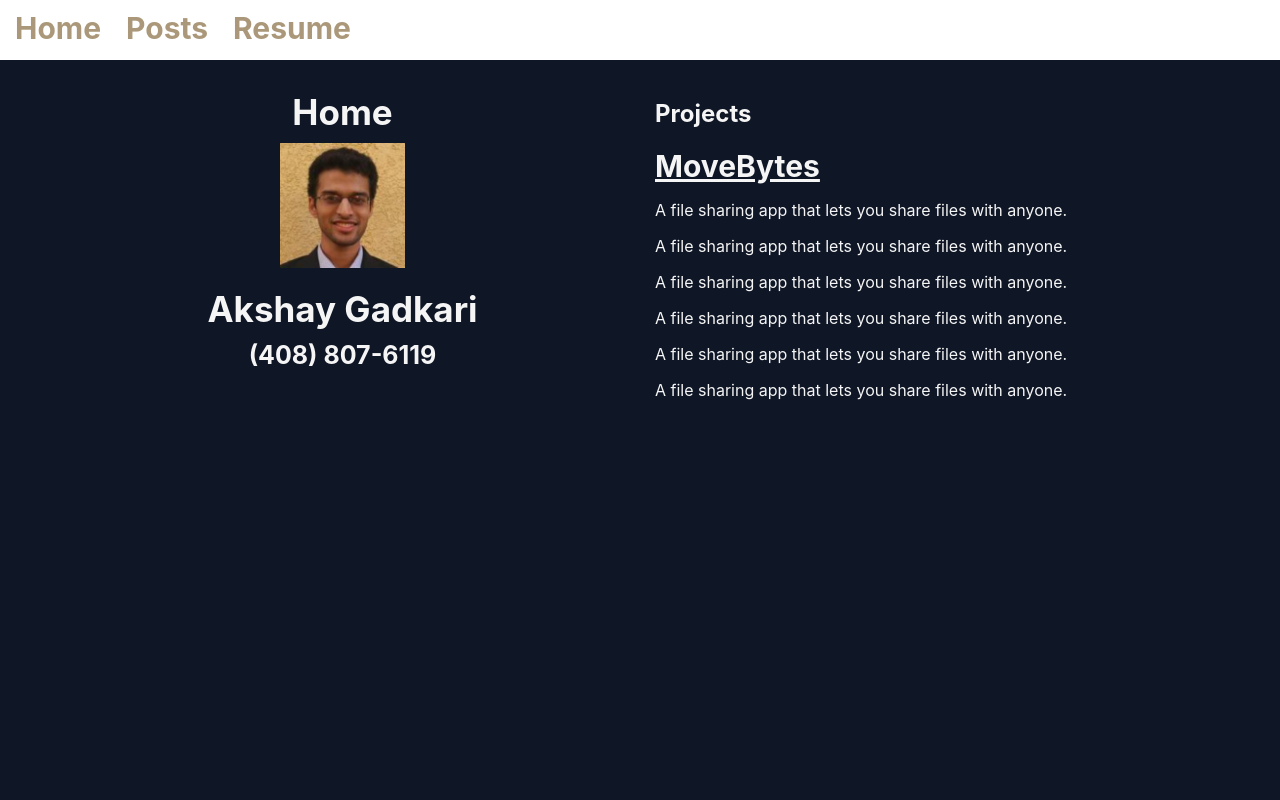
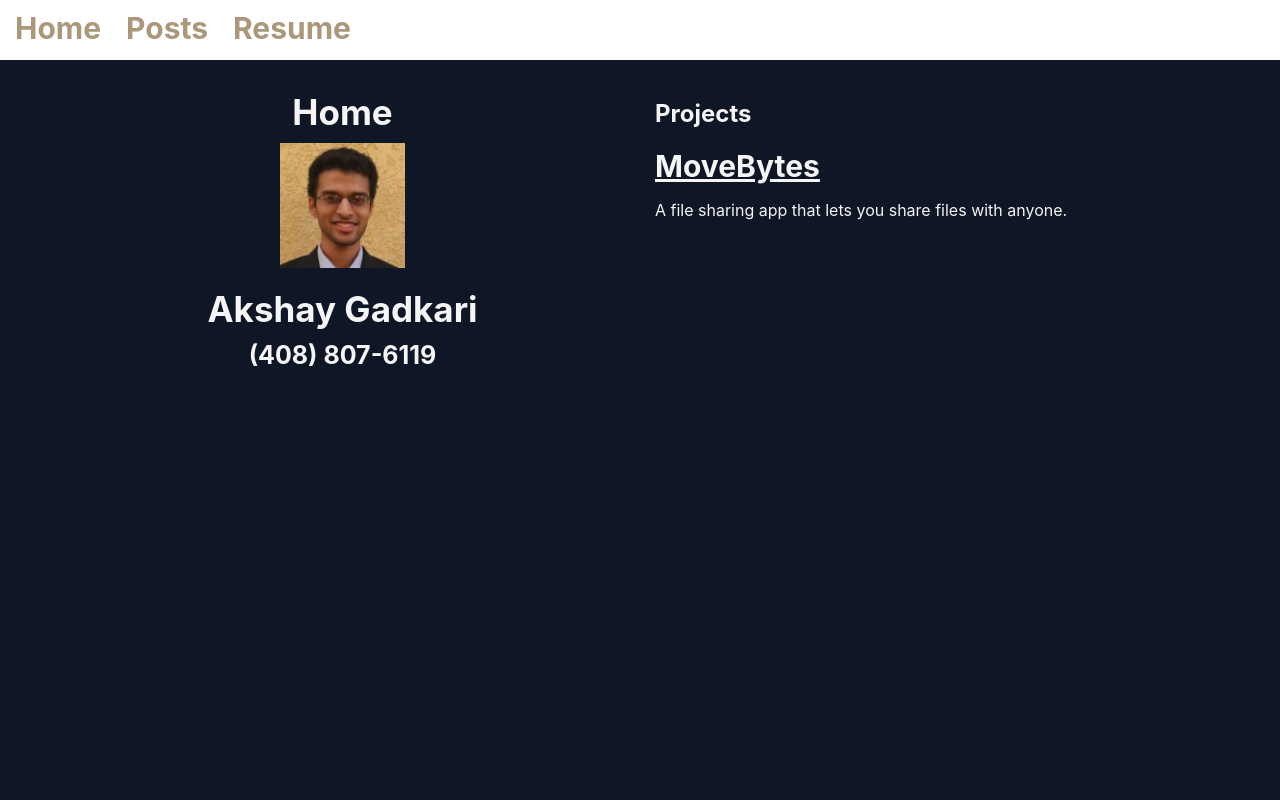
Before and after one commit to akshay-gadkari/akshaygadkari, a React (Create React App) app: page / in a window 1280 px wide. Shown: the top 800 px of the page. Built offline with nearby package versions, Linux system fonts and the light colour scheme.

Commit message:
removed extra text

```diff
--- a/src/components/home.js
+++ b/src/components/home.js
@@ -80,11 +80,6 @@ class Home extends Component {
 		  <h2>Projects</h2>
 		  <A href="https://sharebigfiles.netlify.com">MoveBytes</A>
 		  <p>A file sharing app that lets you share files with anyone.</p>
-		  <p>A file sharing app that lets you share files with anyone.</p>
-		  <p>A file sharing app that lets you share files with anyone.</p>
-		  <p>A file sharing app that lets you share files with anyone.</p>
-		  <p>A file sharing app that lets you share files with anyone.</p>
-		  <p>A file sharing app that lets you share files with anyone.</p>
 		</Projects>
 	      </Split>
 	    </MyHome>
```
